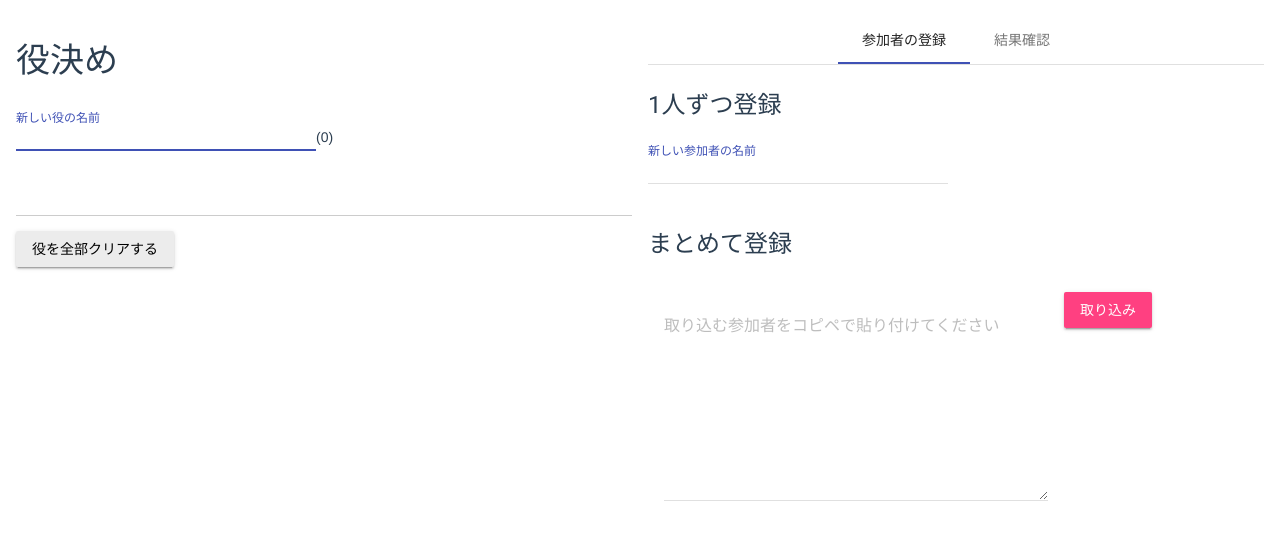
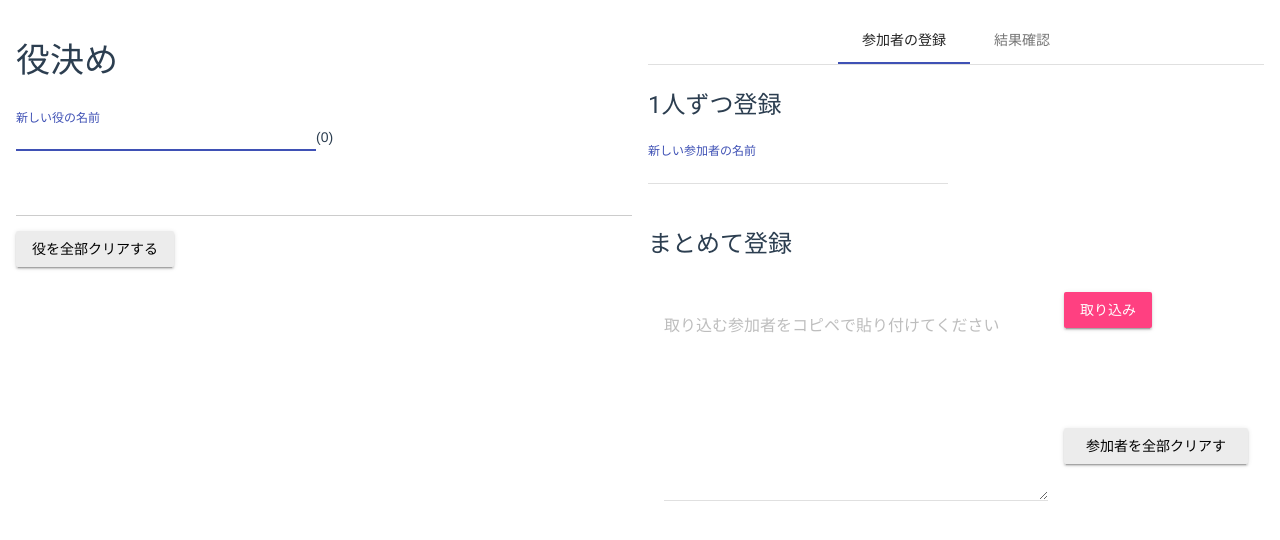
Before and after one commit to maripiyoko/kumi-kime, a Vue app: page / in a window 1280 px wide. Shown: the top 540 px of the page. Built offline with nearby package versions, Linux system fonts and the light colour scheme.

Commit message:
Fix box id.

```diff
--- a/src/components/BoxList.vue
+++ b/src/components/BoxList.vue
@@ -100,7 +100,7 @@ export default {
         return
       }
       this.boxes.push({
-        id: boxStorage.uid++,
+        id: ++boxStorage.uid,
         name: value,
         num_requirements: 2
       })
--- a/src/components/PlayerList.vue
+++ b/src/components/PlayerList.vue
@@ -36,6 +36,11 @@
               @click="importPlayers()">
               取り込み
             </button>
+            <button class="mdl-button mdl-js-button mdl-button--raised mdl-js-ripple-effect"
+              @click="clearAllPlayers()"
+              style="margin-top:100px;">
+              参加者を全部クリアする
+            </button>
           </div>
         </div>
         <ul class="mdl-list">
@@ -67,7 +72,6 @@
         </ul>
       </div>
     </div>
-
   </div>
 </template>
 
@@ -123,6 +127,9 @@ export default {
       })
       this.newPlayer = ''
     },
+    clearAllPlayers: function() {
+      this.players = []
+    },
     importPlayers: function() {
       var value = this.importingPlayersCsv && this.importingPlayersCsv.trim()
       if (!value) {
```
